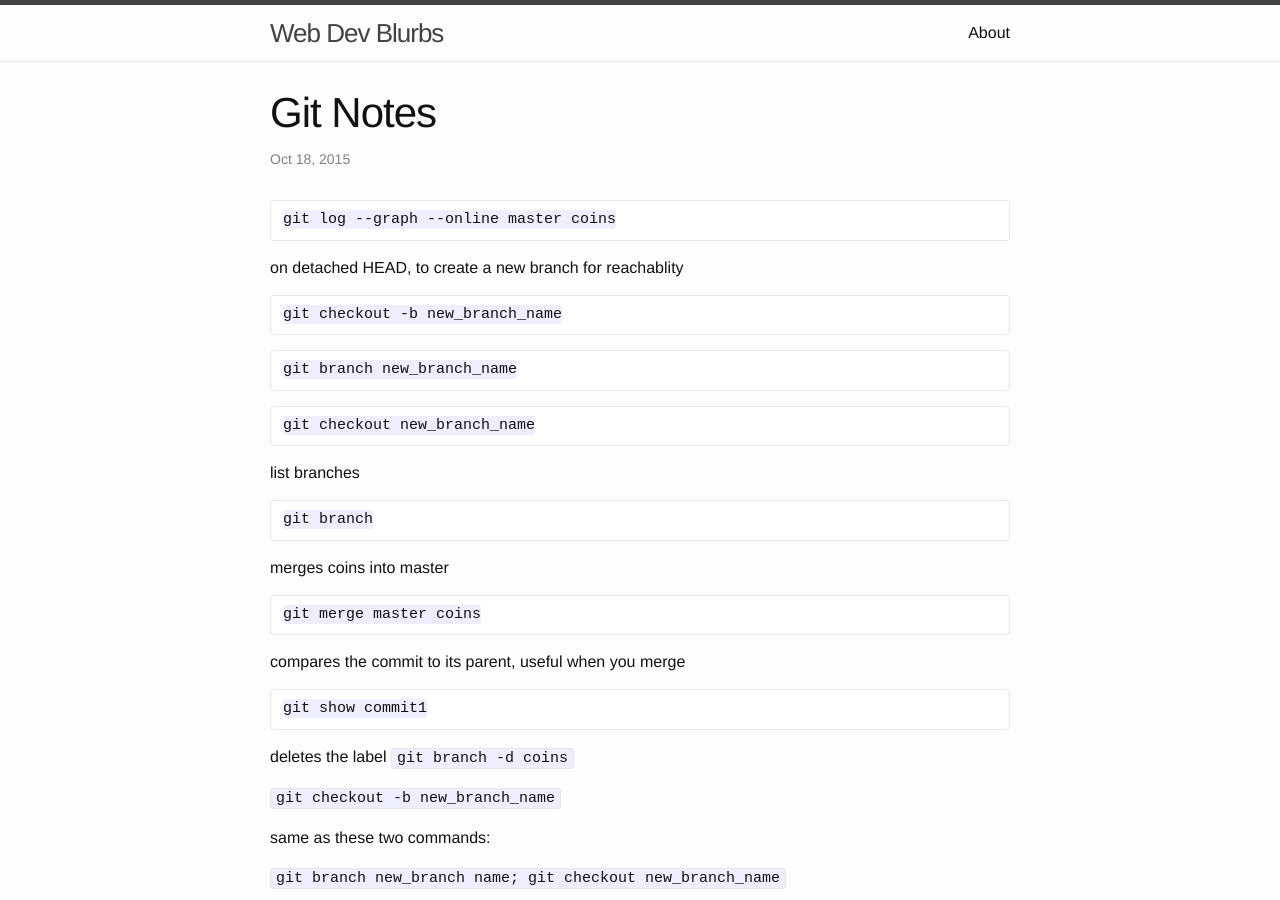
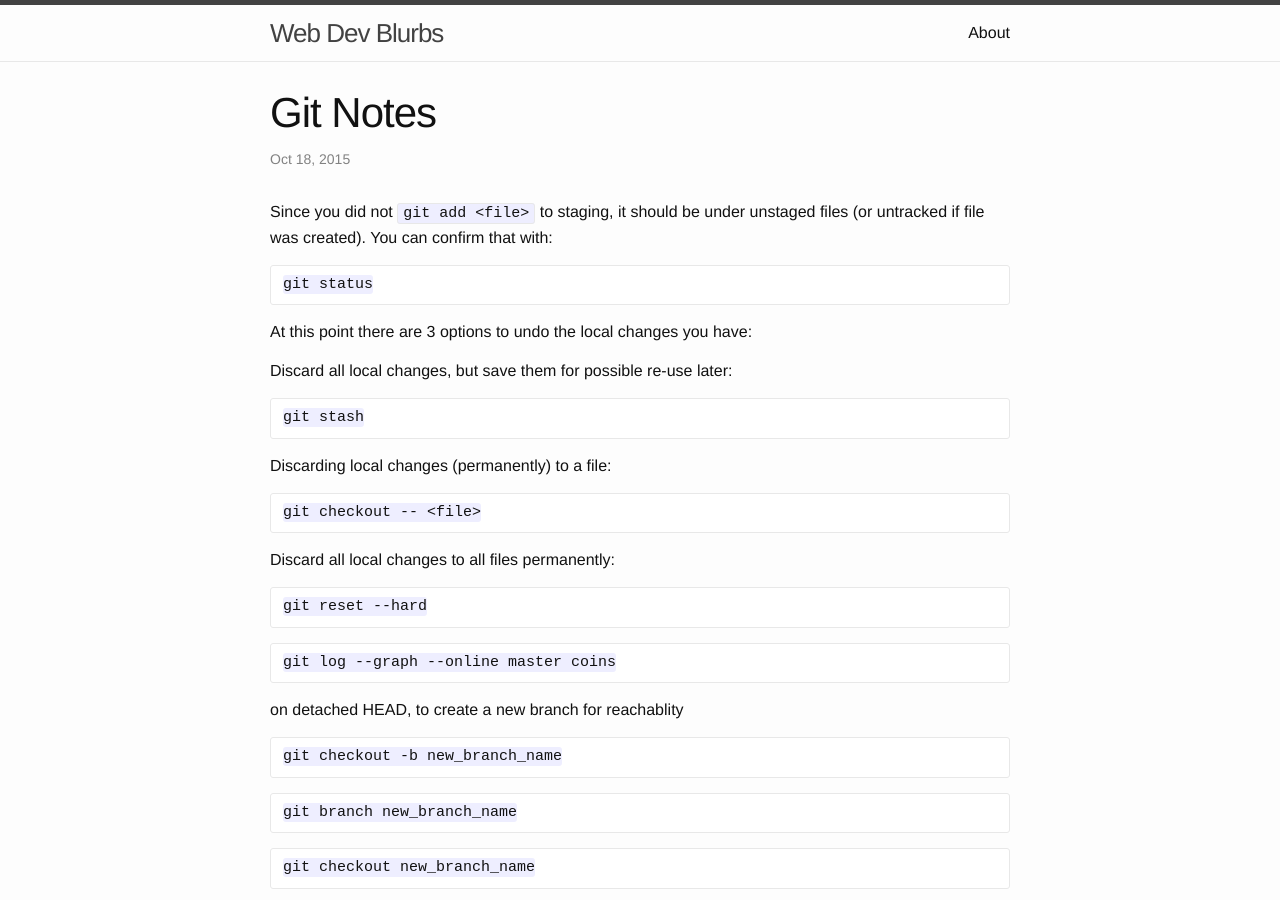
Before and after one commit to reyesh/jb, a Jekyll site: the page built from _posts/2015-09-28-git-notes-post.markdown, in a window 1280 px wide and 900 px high. Built offline with Jekyll 4.4.1, drawn with Linux system fonts in a browser that asks for light colours; comment, search, counter and statistics services are not loaded.

Commit message:
Update and rename 2015-09-28-test-new-post.markdown to 2015-09-28-git-notes-post.markdown

````diff
--- a/_posts/2015-09-28-test-new-post.markdown
+++ b/_posts/2015-09-28-git-notes-post.markdown
@@ -5,6 +5,26 @@ date:   2015-10-18 17:56:47
 categories: git notes udacity school
 comments: true
 ---
+Since you did not `git add <file>` to staging, it should be under unstaged files (or untracked if file was created). You can confirm that with:
+```
+git status
+```
+
+At this point there are 3 options to undo the local changes you have:
+
+Discard all local changes, but save them for possible re-use later:
+```
+git stash
+```
+Discarding local changes (permanently) to a file:
+```
+git checkout -- <file>
+```
+Discard all local changes to all files permanently:
+```
+git reset --hard
+```
+
 ```
 git log --graph --online master coins
 ```
````
